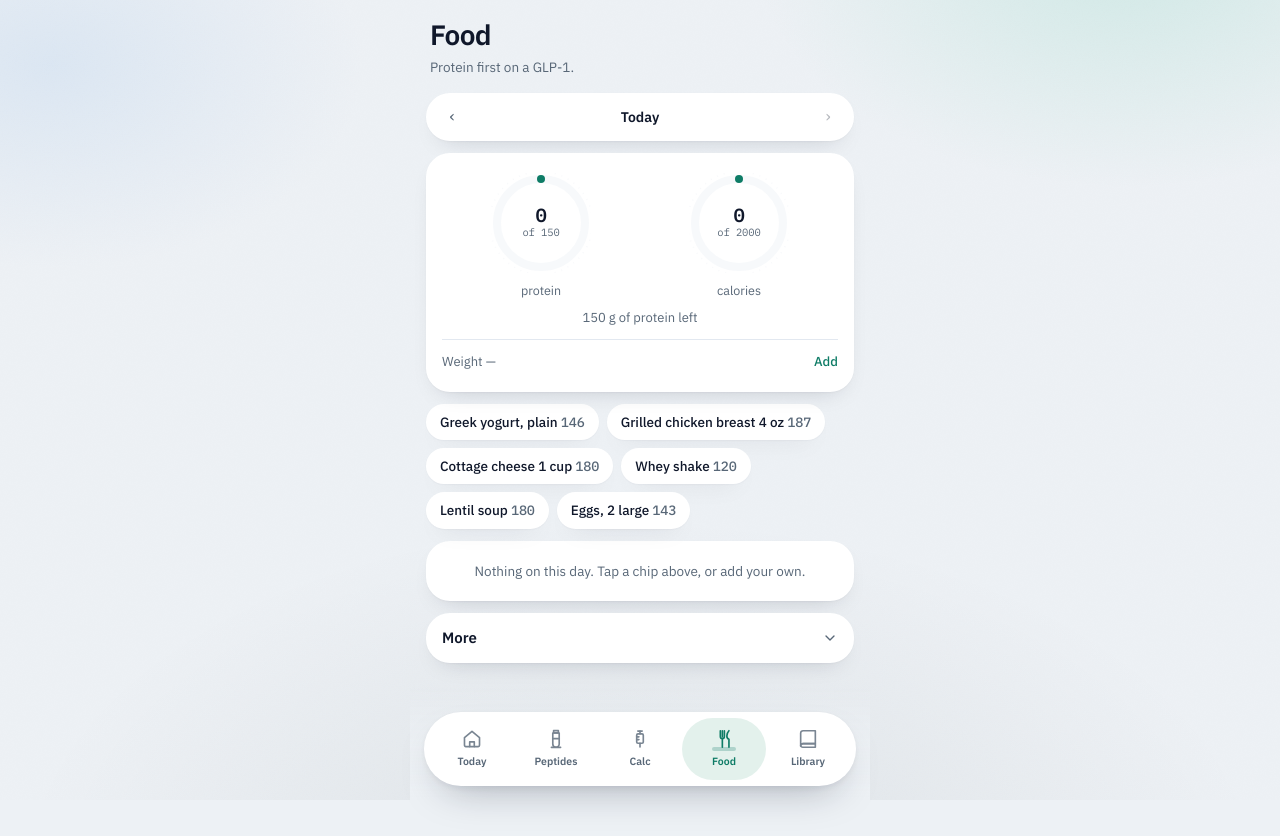
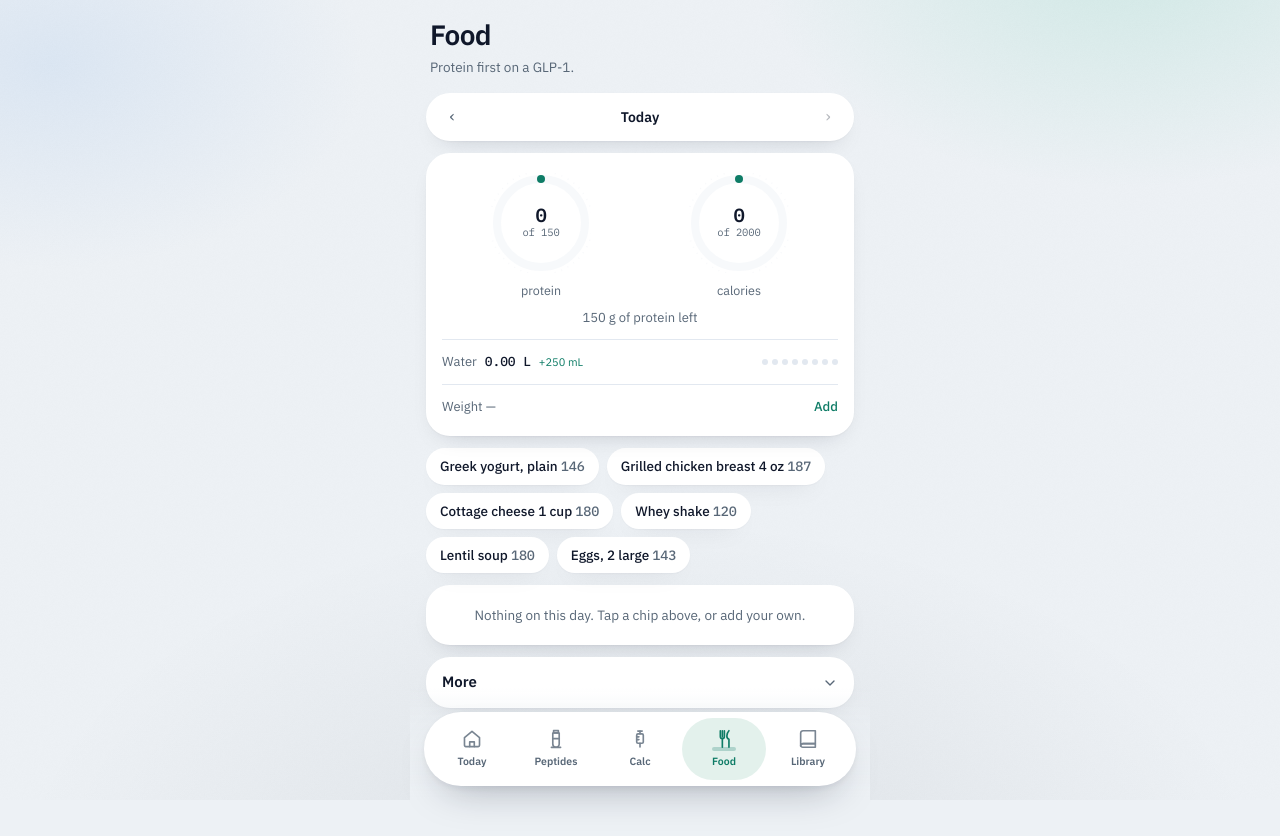
Before and after one commit to RDW-Labz/titrate, a Next.js app: page /food in a window 1280 px wide. Before the commit the page ends 800 px from the top, so only its background shows below. Built offline with nearby package versions, Linux system fonts and the light colour scheme.

Commit message:
Hydration: one tap adds a 250 mL glass, eight-dot goal, undo toast

```diff
--- a/src/app/food/page.tsx
+++ b/src/app/food/page.tsx
@@ -2,6 +2,7 @@
 
 import { useId, useState } from "react";
 import { Btn, Field, PageTitle, Ring } from "@/components/ui";
+import { toast } from "@/components/toast";
 import { Disclosure } from "@/components/disclosure";
 import { addDays, dayKey } from "@/lib/schedule";
 import { actions, useStore } from "@/lib/store";
@@ -46,7 +47,7 @@ function Trend({ values }: { values: number[] }) {
 }
 
 export default function FoodPage() {
-  const { foods, goals, favorites, weights } = useStore();
+  const { foods, goals, favorites, weights, waters } = useStore();
   const now = new Date();
   const [back, setBack] = useState(0);
   const [draft, setDraft] = useState(BLANK);
@@ -67,6 +68,11 @@ export default function FoodPage() {
   const kcal = dayFood.reduce((n, f) => n + f.kcal, 0);
   const protein = dayFood.reduce((n, f) => n + f.p, 0);
   const fiber = dayFood.reduce((n, f) => n + f.fiber, 0);
+  // shortcut: 250 mL glasses against a fixed 8-glass goal; add a goal field when someone asks
+  const GLASS = 250;
+  const dayWater = waters.filter((w) => dayKey(new Date(w.at)) === key);
+  const ml = dayWater.reduce((n, w) => n + w.ml, 0);
+  const glasses = Math.floor(ml / GLASS);
   const sorted = [...weights].sort((a, b) => a.at.localeCompare(b.at));
   const latest = sorted[sorted.length - 1];
 
@@ -104,6 +110,26 @@ export default function FoodPage() {
         <p className="mt-2 text-center text-[13px] text-muted">
           {protein >= goals.p ? "Protein done." : `${Math.max(0, goals.p - protein)} g of protein left`}
         </p>
+
+        <div className="mt-3 border-t border-line pt-3">
+          <div className="flex items-center justify-between gap-3">
+            <button
+              onClick={() => {
+                const id = actions.addWater(GLASS, at());
+                toast(`+${GLASS} mL`, { label: "Undo", run: () => actions.deleteWater(id) });
+              }}
+              className="press flex items-center gap-2 text-[13px] text-muted"
+            >
+              Water <span className="num font-medium text-ink">{(ml / 1000).toFixed(2)} L</span>
+              <span className="text-[11px] text-accent">+{GLASS} mL</span>
+            </button>
+            <span className="flex gap-1" aria-label={`${glasses} of 8 glasses`}>
+              {Array.from({ length: 8 }, (_, i) => (
+                <span key={i} className={`size-1.5 rounded-full ${i < glasses ? "bg-accent" : "bg-line"}`} />
+              ))}
+            </span>
+          </div>
+        </div>
 
         <div className="mt-3 border-t border-line pt-3">
           {weightOpen ? (
--- a/src/lib/store.ts
+++ b/src/lib/store.ts
@@ -1,7 +1,7 @@
 "use client";
 
 import { useEffect, useState, useSyncExternalStore } from "react";
-import type { Compound, DoseLog, Food, FoodLog, Goals, State, SymptomLog, Vial, WeightLog } from "./types.ts";
+import type { Compound, DoseLog, Food, FoodLog, Goals, State, SymptomLog, Vial, WaterLog, WeightLog } from "./types.ts";
 import { dayKey, parseDay, suggestSite } from "./schedule.ts";
 
 const KEY = "titrate.v1";
@@ -16,6 +16,7 @@ export const EMPTY: State = {
   foods: [],
   weights: [],
   symptoms: [],
+  waters: [],
   goals: DEFAULT_GOALS,
   favorites: [
     { name: "Greek yogurt, plain", kcal: 146, p: 25, c: 9, f: 0, fiber: 0, glp1: true },
@@ -176,6 +177,14 @@ export const actions = {
   deleteSymptom(id: string) {
     update((s) => ({ ...s, symptoms: s.symptoms.filter((x) => x.id !== id) }));
   },
+  addWater(ml: number, at = new Date()) {
+    const entry: WaterLog = { id: uid(), at: at.toISOString(), ml };
+    update((s) => ({ ...s, waters: [...s.waters, entry] }));
+    return entry.id;
+  },
+  deleteWater(id: string) {
+    update((s) => ({ ...s, waters: s.waters.filter((w) => w.id !== id) }));
+  },
   addWeight(lb: number, at = new Date()) {
     update((s) => ({ ...s, weights: [...s.weights.filter((w) => w.at !== dayKey(at)), { at: dayKey(at), lb }] }));
   },
--- a/src/lib/types.ts
+++ b/src/lib/types.ts
@@ -75,6 +75,8 @@ export type FoodLog = {
 
 export type WeightLog = { at: string; lb: number };
 
+export type WaterLog = { id: string; at: string; ml: number };
+
 export type SymptomLog = { id: string; at: string; name: string; severity: 1 | 2 | 3 };
 
 export type Goals = { kcal: number; p: number; c: number; f: number; fiber: number };
@@ -96,6 +98,7 @@ export type State = {
   foods: FoodLog[];
   weights: WeightLog[];
   symptoms: SymptomLog[];
+  waters: WaterLog[];
   goals: Goals;
   favorites: Food[];
 };
```
